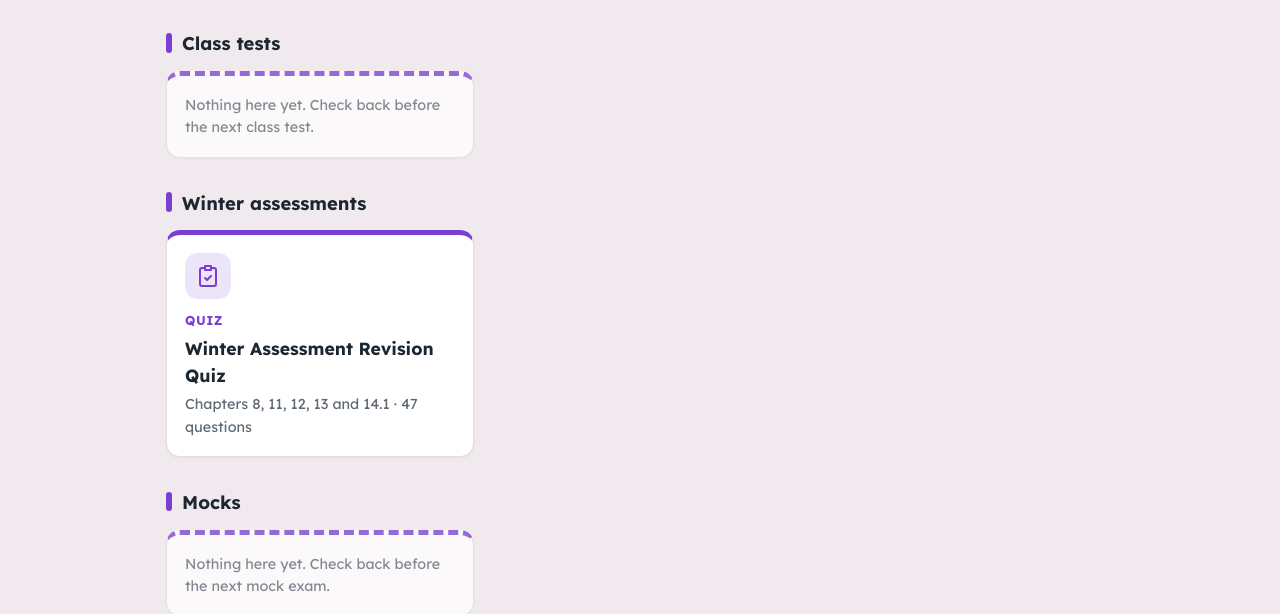
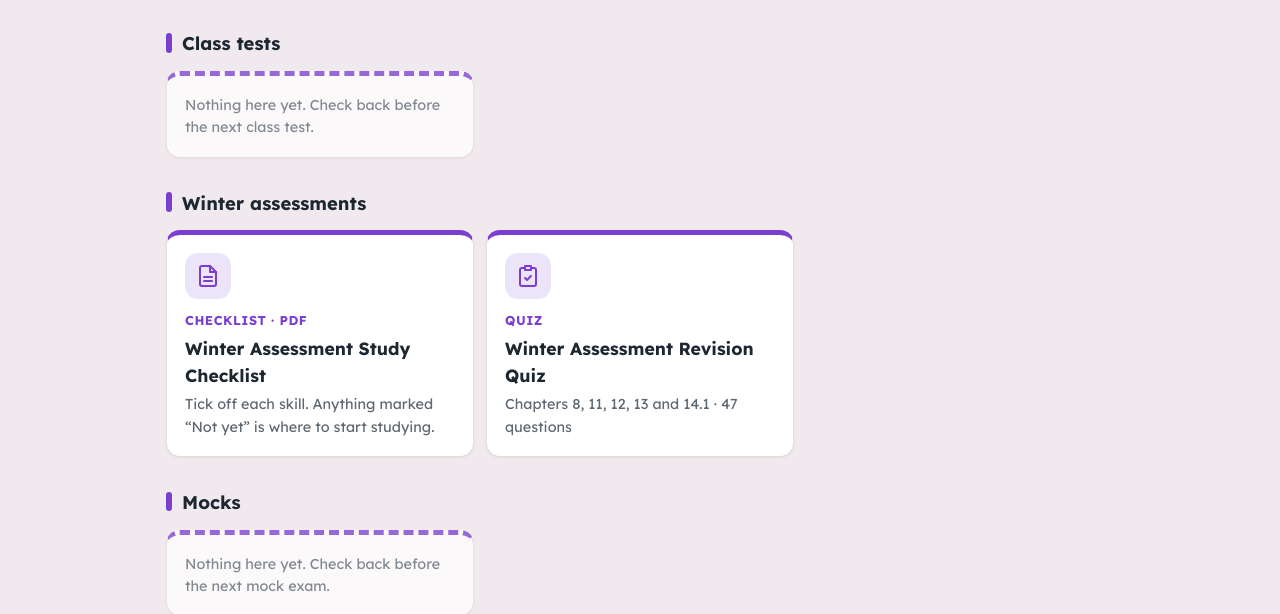
Before and after one commit to Mr-Gaffey/mr-gaffey.github.io, a plain HTML site: page exam-prep/sixth-year.html in a window 1280 px wide. Shown: the part 191-805 px from the top of the page. Drawn offline with Linux system fonts and the light colour scheme.

Commit message:
Add 6th Year winter assessment study checklist
Co-Authored-By: Claude Opus 5.5 <noreply@anthropic.com>
Claude-Session: https://claude.ai/code/session_01Qd9yJYaUJFCCZhiHtvwt1H

```diff
--- a/exam-prep/sixth-year.html
+++ b/exam-prep/sixth-year.html
@@ -68,6 +68,7 @@ h2::before{content:"";display:inline-block;width:6px;height:1.05em;border-radius
   </div>
   <h2>Winter assessments</h2>
   <div class="grid">
+    <a class="res" href="6th-winter-assessment-checklist.pdf" data-goatcounter-click="6th-winter-checklist" data-goatcounter-title="6th Year winter checklist (PDF)"><i class="ic ic-file" aria-hidden="true"></i><small>Checklist · PDF</small><strong>Winter Assessment Study Checklist</strong><span>Tick off each skill. Anything marked “Not yet” is where to start studying.</span></a>
     <a class="res" href="6th-winter-assessment-quiz.html"><i class="ic ic-quiz" aria-hidden="true"></i><small>Quiz</small><strong>Winter Assessment Revision Quiz</strong><span>Chapters 8, 11, 12, 13 and 14.1 · 47 questions</span></a>
   </div>
   <h2>Mocks</h2>
```
Also changed, not shown: 1 other file.
